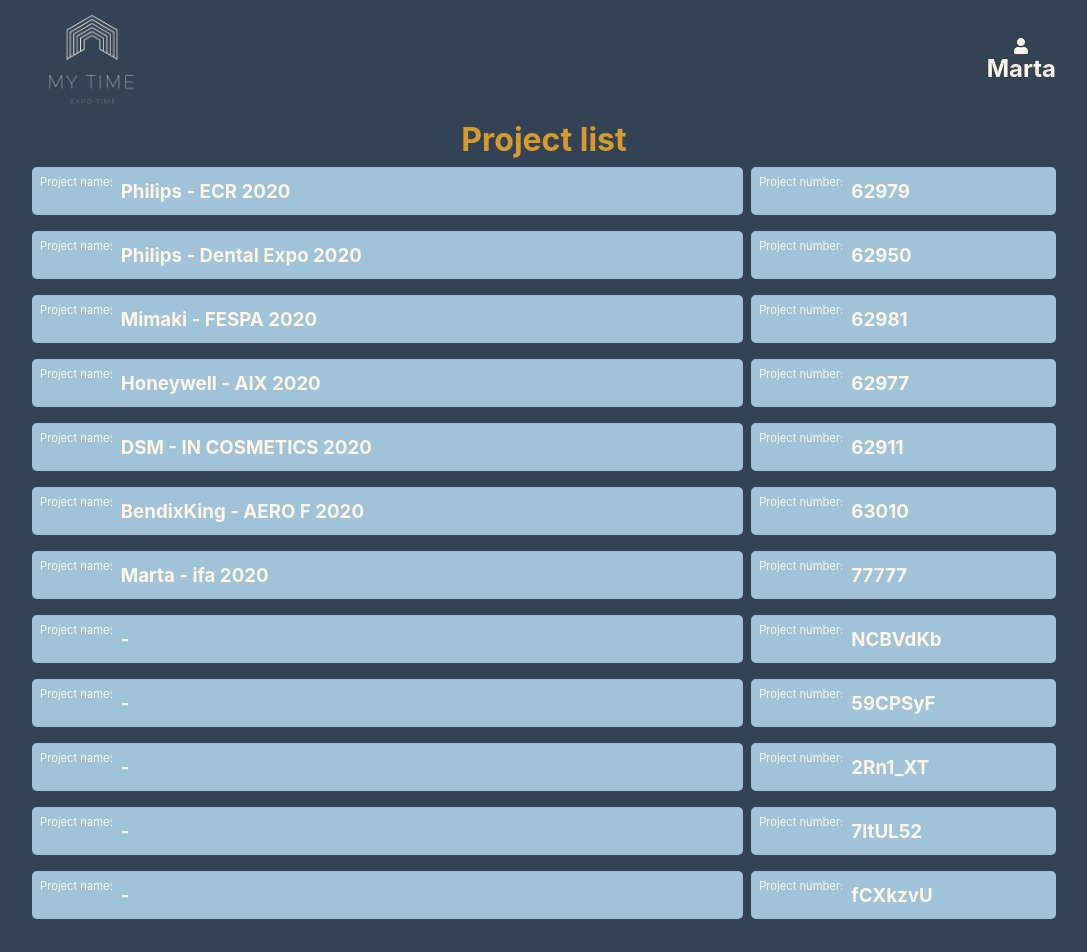
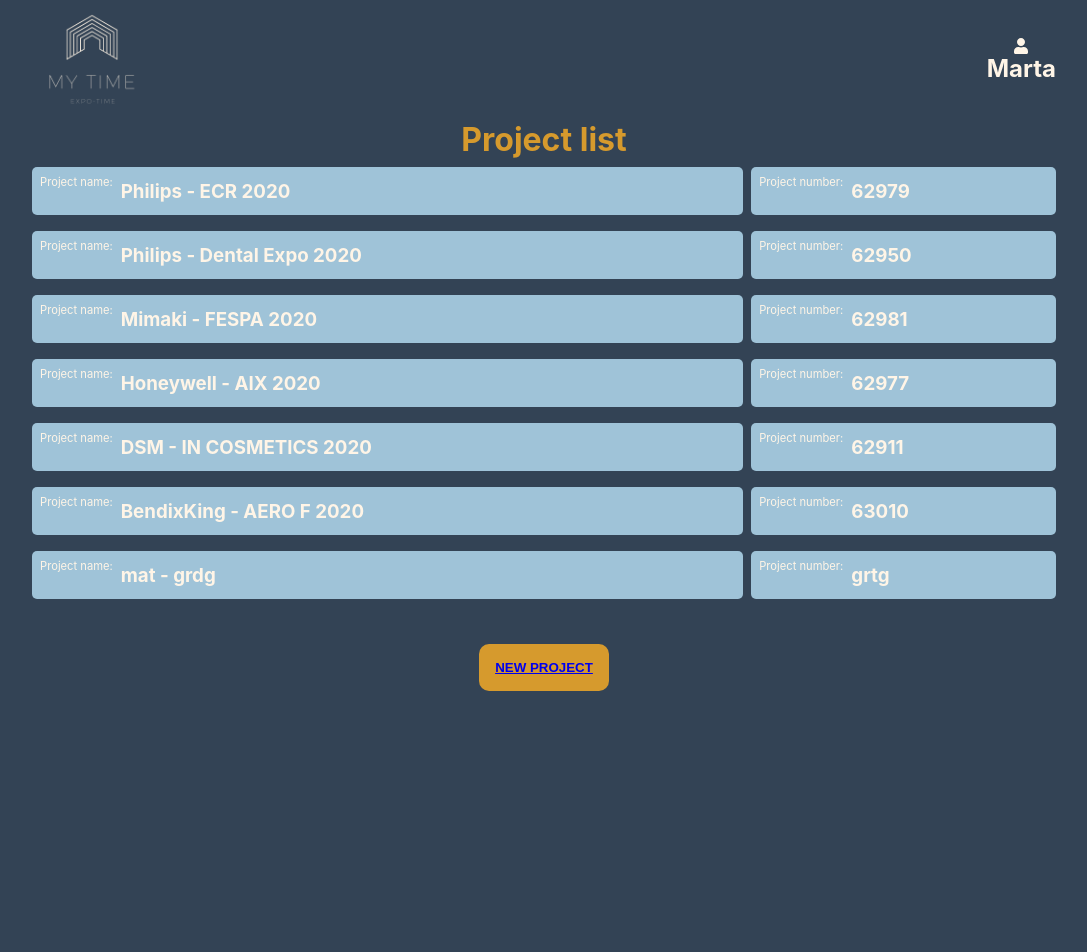
Before and after one commit to marta0292/expo_time, a React (Create React App) app: page / in a window 1280 px wide. Shown: the top 952 px of the page, without its empty margins (96-1183 px from the left). After the commit the page ends 800 px from the top, so only its background shows below. Built offline with nearby package versions, Linux system fonts and the light colour scheme; data requests are answered from the project's data file.

Commit message:
changes in .scss files

```diff
--- a/package.json
+++ b/package.json
@@ -3,6 +3,7 @@
   "version": "0.1.0",
   "private": true,
   "dependencies": {
+    "@auth0/auth0-spa-js": "^1.6.4",
     "@fortawesome/fontawesome-svg-core": "^1.2.27",
     "@fortawesome/free-solid-svg-icons": "^5.12.1",
     "@fortawesome/react-fontawesome": "^0.1.8",
--- a/src/components/header/header.scss
+++ b/src/components/header/header.scss
@@ -1,9 +1,10 @@
+@import "../../scss/colors";
 .header {
   height: 15vh;
   display: flex;
   align-items: center;
   .container {
-    color: #FFF5E7;
+    color: $text-color;
     display: flex;
     flex-direction: row;
     justify-content: space-between;
--- a/src/pages/NewProject.jsx
+++ b/src/pages/NewProject.jsx
@@ -13,7 +13,8 @@
         hallNumber: "",
         boothNumber: "",
         assembly: "",
-        show: ""
+        show: "",
+        note: []
     };
 
     handleChange = (e) => {
@@ -38,49 +39,53 @@
     };
 
     render() {
-        const {id, projectName, showName, city, supplier, hallNumber, boothNumber, assembly, show} = this.state;
+        const {id, projectName, showName, city, supplier, hallNumber, boothNumber, assembly, show, note} = this.state;
         return (
             <>
                 <h2 className='title'>New project</h2>
                 <form onSubmit={this.handleAddProject} className='new-project'>
-                    <div>
+                    <div className={'box'}>
                         <label>Project name</label>
                         <input name='projectName' value={projectName} onChange={this.handleChange} />
                     </div>
-                    <div>
+                    <div className={'box'}>
                         <label>Project number</label>
                         <input name='id' value={id} onChange={this.handleChange} />
                     </div>
-                    <div>
+                    <div className={'box'}>
                         <label>Show name</label>
                         <input name='showName' value={showName} onChange={this.handleChange} />
                     </div>
-                    <div>
+                    <div className={'box'}>
                         <label>City</label>
                         <input name='city' value={city} onChange={this.handleChange} />
                     </div>
-                    <div>
+                    <div className={'box'}>
                         <label>Supplier</label>
                         <input name='supplier' value={supplier} onChange={this.handleChange} />
                     </div>
-                    <div>
+                    <div className={'box'}>
                         <label>Hall number</label>
                         <input name='hallNumber' value={hallNumber} onChange={this.handleChange} />
                     </div>
-                    <div>
+                    <div className={'box'}>
                         <label>Booth number</label>
                         <input name='boothNumber' value={boothNumber} onChange={this.handleChange} />
                     </div>
-                    <div>
+                    <div className={'box'}>
                         <label>Assembly</label>
                         <input name='assembly' value={assembly} onChange={this.handleChange} />
                     </div>
-                    <div>
+                    <div className={'box'}>
                         <label>Show time</label>
                         <input name='show' value={show} onChange={this.handleChange} />
                     </div>
+                    <div className={'box'}>
+                        <label>Note</label>
+                        <input name='note' value={note} onChange={this.handleChange} />
+                    </div>
                     <div>
-                        <button type="submit">ADD NEW PROJECT</button>
+                        <button className={'button'} type="submit">ADD NEW PROJECT</button>
                     </div>
                 </form>
             </>
--- a/src/pages/Project.jsx
+++ b/src/pages/Project.jsx
@@ -2,6 +2,8 @@
 import Header from "../components/header/Header";
 import FooterPages from "../components/footer/Footer_pages";
 import './project.scss';
+import {faPlus} from '@fortawesome/free-solid-svg-icons'
+import {FontAwesomeIcon} from "@fortawesome/react-fontawesome";
 
 class Project extends Component {
     state = {
@@ -22,7 +24,25 @@
             })
     };
 
+    handleAddNote = (e) => {
+        e.preventDefault();
+        const newNote = {
+            "notes": []
+        };
+        fetch('http://localhost:5000/projects/${this.props.match.params.projectId}/notes', {
+            headers: {
+                'content-type': 'application/json',
+            },
+            method: 'POST',
+            body: JSON.stringify(newNote),
+        }).then((response) => {
+            this.componentDidMount();
+            return response.json();
+        })
+    };
+
     render() {
+        const plusIcon = <FontAwesomeIcon icon={faPlus}/>;
         if (!this.state.project) {
             return (
                 <p>Ładowanie...</p>
@@ -43,7 +63,10 @@
                     <p>Set-up: <span>{this.state.project.assembly}</span></p>
                     <div className={'add-note'}>
                         <label>Add note:</label>
-                        <input name='note'/>
+                        <div className={'note'}>
+                            <input name='note' type={'text'} onChange={(input) => {this.setState({"note": input.target.value})}}/>
+                            <button className={'add-note-btn'} onClick={this.handleAddNote}>{plusIcon}</button>
+                        </div>
                     </div>
 
                 </div>
--- a/src/pages/newProject.scss
+++ b/src/pages/newProject.scss
@@ -1,29 +1,28 @@
+@import "../scss/colors";
 form {
-  color: #334355;
-  background-color: #9FC3D8;
+  color: $dark-color;
+  background-color: $bright-color;
   border-radius: 5px;
   margin: 0.5rem 0;
   padding: 0.5rem;
   display: flex;
   flex-direction: column;
-  justify-content: center;
-  align-content: space-evenly;
+  align-items: center;
+  .box {
+    width: 100%;
+    display: flex;
+    justify-content: space-between;
+    label {
+      width: 20%;
+    }
+    input {
+      background-color: $bright-color;
+      border: none;
+      border-bottom: 1px solid $dark-color;
+      margin: 0.5rem;
+      width: 80%;
+      height: 1.5rem;
+    }
+  }
 
-  input {
-    background-color: #9FC3D8;
-    border: none;
-    border-bottom: 1px solid #334355;
-    margin: 0.5rem;
-    width: 400px;
-  }
-  button {
-    width: 100%;
-    background-color: #D69A2D;
-    border: none;
-    padding: 1rem;
-    border-radius: 10px;
-    text-decoration: none;
-    color: #334355;
-    font-weight: 700;
-  }
 }
--- a/src/pages/project.scss
+++ b/src/pages/project.scss
@@ -6,8 +6,29 @@
     font-weight: 600;
   }
   .add-note {
-    padding: 1rem 0;
+    background-color: $bright-color;
+    border-radius: 5px;
+    color: $text-color;
     display: flex;
     flex-direction: column;
+    padding: 0.5rem 0 0.5rem 0.5rem;
+    margin: 1rem 0;
+    .note {
+      display: flex;
+      justify-content: space-between;
+      input {
+        background-color: $bright-color;
+        border: none;
+        border-bottom: 1px solid $dark-color;
+        height: 2rem;
+        width: 95%;
+      }
+      .add-note-btn {
+        background-color: #9FC3D8;
+        border: none;
+        color: $dark-color;
+        width: 5%;
+      }
+    }
   }
 }
--- a/src/projects.json
+++ b/src/projects.json
@@ -9,7 +9,8 @@
       "hallNumber": "4X",
       "boothNumber": "402",
       "assembly": "4-10.04.2020",
-      "show": "11-15.03.2020"
+      "show": "11-15.03.2020",
+      "notes": []
     },
     {
       "id": 62950,
@@ -20,7 +21,8 @@
       "hallNumber": "B",
       "boothNumber": "B135",
       "assembly": "17-19.04.2020",
-      "show": "19-21.03.2020"
+      "show": "19-21.03.2020",
+      "notes": []
     },
     {
       "id": 62981,
@@ -31,7 +33,8 @@
       "hallNumber": "",
       "boothNumber": "",
       "assembly": "",
-      "show": "24-27.03.2020"
+      "show": "24-27.03.2020",
+      "notes": []
     },
     {
       "id": 62977,
@@ -42,7 +45,8 @@
       "hallNumber": "4",
       "boothNumber": "4B40",
       "assembly": "27-30.03.2020",
-      "show": "31.03-02.04.2020"
+      "show": "31.03-02.04.2020",
+      "notes": []
     },
     {
       "id": 62911,
@@ -53,7 +57,8 @@
       "hallNumber": "",
       "boothNumber": "",
       "assembly": "",
-      "show": "31.03-02.04.2020"
+      "show": "31.03-02.04.2020",
+      "notes": []
     },
     {
       "id": 63010,
@@ -64,73 +69,20 @@
       "hallNumber": "A3",
       "boothNumber": "404",
       "assembly": "25.03-01.04.2020",
-      "show": "1-4.04.2020"
+      "show": "1-4.04.2020",
+      "notes": []
     },
     {
-      "id": "77777",
-      "projectName": "Marta",
-      "showName": "ifa 2020",
-      "city": "amsterdam",
+      "id": "grtg",
+      "projectName": "mat",
+      "showName": "grdg",
+      "city": "dggggggggggg",
       "supplier": "",
       "hallNumber": "",
       "boothNumber": "",
       "assembly": "",
-      "show": ""
-    },
-    {
-      "id": "NCBVdKb",
-      "projectName": "",
-      "showName": "",
-      "city": "",
-      "supplier": "",
-      "hallNumber": "",
-      "boothNumber": "",
-      "assembly": "",
-      "show": ""
-    },
-    {
-      "id": "59CPSyF",
-      "projectName": "",
-      "showName": "",
-      "city": "",
-      "supplier": "",
-      "hallNumber": "",
-      "boothNumber": "",
-      "assembly": "",
-      "show": ""
-    },
-    {
-      "id": "2Rn1_XT",
-      "projectName": "",
-      "showName": "",
-      "city": "",
-      "supplier": "",
-      "hallNumber": "",
-      "boothNumber": "",
-      "assembly": "",
-      "show": ""
-    },
-    {
-      "id": "7ltUL52",
-      "projectName": "",
-      "showName": "",
-      "city": "",
-      "supplier": "",
-      "hallNumber": "",
-      "boothNumber": "",
-      "assembly": "",
-      "show": ""
-    },
-    {
-      "id": "fCXkzvU",
-      "projectName": "",
-      "showName": "",
-      "city": "",
-      "supplier": "",
-      "hallNumber": "",
-      "boothNumber": "",
-      "assembly": "",
-      "show": ""
+      "show": "",
+      "notes": []
     }
   ]
 }
--- /dev/null
+++ b/src/utils/history.js
@@ -0,0 +1,2 @@
+import { createBrowserHistory } from "history";
+export default createBrowserHistory();
```
Also changed, not shown: projects.json (deleted, +0 -19 lines), src/components/NavBar.js (added, +18 -0 lines), src/react-auth0-spa.js (added, +87 -0 lines), 1 other file (tests, documents, lock files or other folders).
